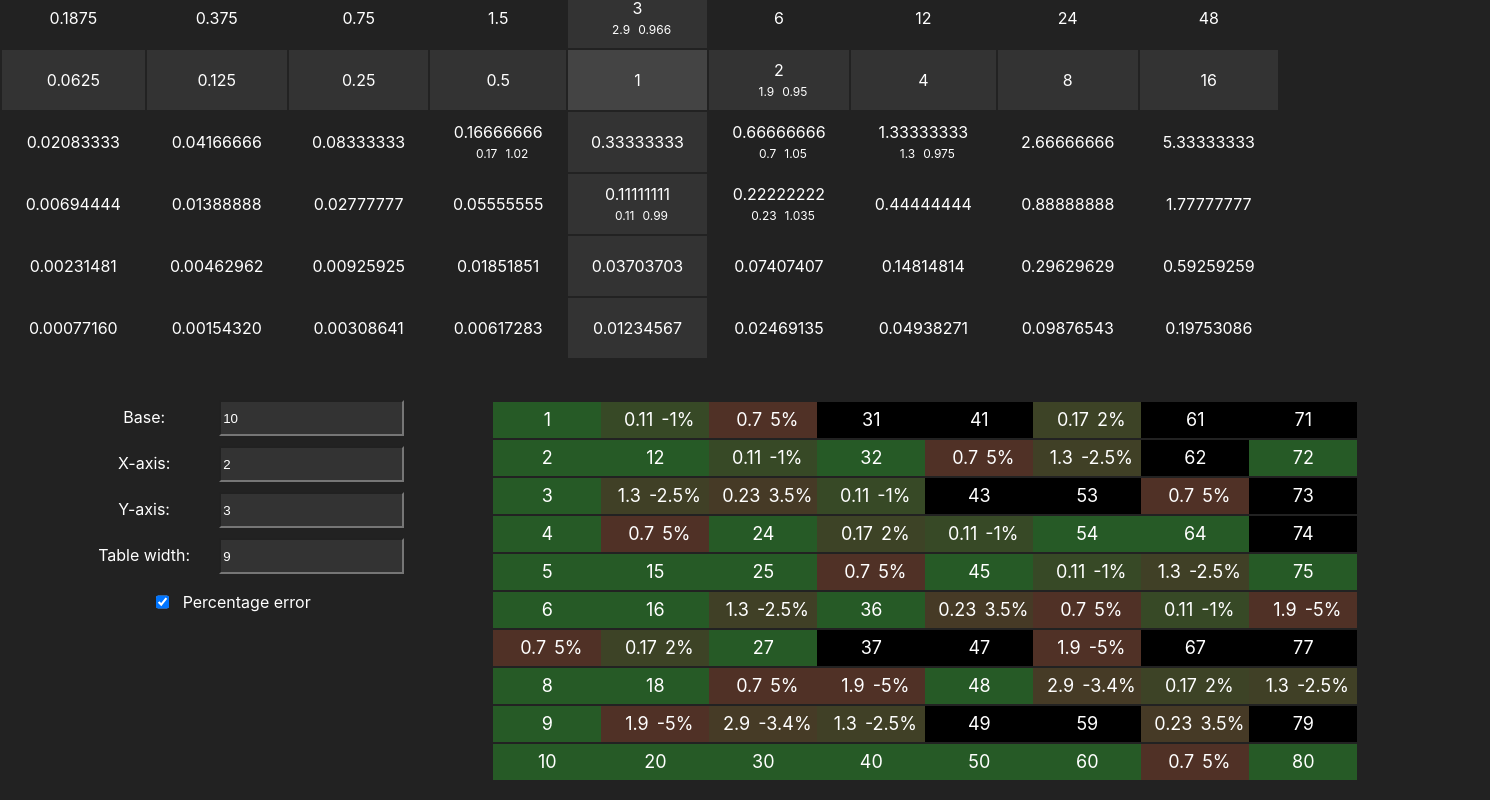
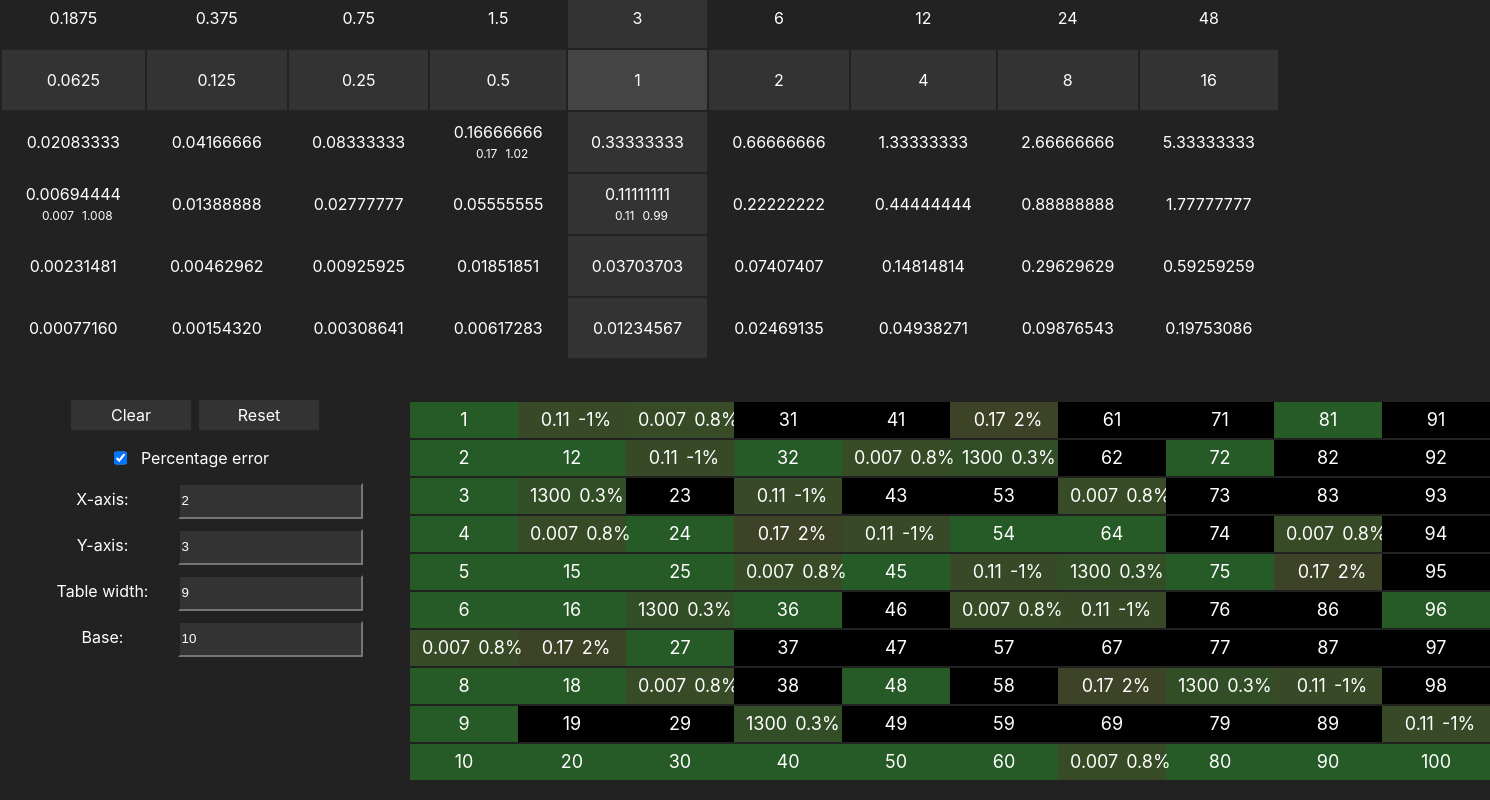
Before and after one commit to gla23/factor-axes, a React (Create React App) app: page / in a window 1280 px wide. Shown: the part 240-1040 px from the top of the page, 1490 px wide, since content can reach past the window. Built offline with nearby package versions, Linux system fonts and the light colour scheme.

Commit message:
Add clear and reset buttons

```diff
--- a/src/App.css
+++ b/src/App.css
@@ -23,11 +23,17 @@ td.column0 {
 td.data0-0 {
   background-color: #444;
 }
-.input-size,
-input {
+.control {
+  width: 120px;
+  /* height: 30px;
+  line-height: 30px; */
+}
+input,
+.control {
   display: inline-block;
   background-color: #333;
   height: 30px;
+  line-height: 30px;
   margin-bottom: 10px;
   color: white;
 }
@@ -37,11 +43,11 @@ label {
 }
 .wrapper {
   display: flex;
-  justify-content: space-around;
+  justify-content: flex-start;
   /* margin-top: 20px; */
 }
 .summary {
-  flex: 2 1 100px;
+  flex: 0 0 550px;
   max-height: 400px;
   padding: 20px;
   flex-wrap: wrap;
@@ -59,7 +65,7 @@ label {
   padding: 4px;
 }
 .controls {
-  flex: 1 1 100px;
+  flex: 0 0 350px;
   padding: 20px;
   text-align: center;
   display: inline-block;
--- a/src/App.tsx
+++ b/src/App.tsx
@@ -116,15 +116,33 @@ function App() {
       <br />
       <div className="wrapper">
         <div className="controls">
+          <div
+            className="control"
+            style={{ marginRight: 8 }}
+            onClick={() => setEstimations({})}
+          >
+            Clear
+          </div>
+          <div
+            className="control"
+            onClick={() => setEstimations(estimationsData)}
+          >
+            Reset
+          </div>
           <div>
-            <label>Base:</label>
             <input
-              type="text"
-              value={base}
-              onChange={(e) => setBase(parseInt(e.target.value))}
+              id="percentage"
+              type="checkbox"
+              checked={percentageError}
+              onChange={(e) => setPercentageError((v) => !v)}
             />
+            <label
+              style={{ verticalAlign: "top", marginTop: 8 }}
+              htmlFor="percentage"
+            >
+              Percentage error
+            </label>
           </div>
-
           <div>
             <label>X-axis:</label>
             <input
@@ -152,18 +170,12 @@ function App() {
             />
           </div>
           <div>
+            <label>Base:</label>
             <input
-              id="percentage"
-              type="checkbox"
-              checked={percentageError}
-              onChange={(e) => setPercentageError((v) => !v)}
+              type="text"
+              value={base}
+              onChange={(e) => setBase(parseInt(e.target.value))}
             />
-            <label
-              style={{ verticalAlign: "top", marginTop: 8 }}
-              htmlFor="percentage"
-            >
-              Percentage error
-            </label>
           </div>
         </div>
         <Summary estimations={estimations} percentageError={percentageError} />
@@ -215,7 +227,7 @@ const Summary = (props: {
   }
   return (
     <div className="summary">
-      {new Array(80).fill(null).map((_, i) => {
+      {new Array(100).fill(null).map((_, i) => {
         const num = i + 1;
         const estimation = precalc[num];
         const percentage = estimation
--- a/src/estimations.json
+++ b/src/estimations.json
@@ -1,17 +1,12 @@
 {
-  "0": {
-    "1": 1.9
-  },
-  "1": {
-    "0": 2.9
-  },
   "-1": {
-    "1": 0.7,
-    "2": 1.3,
     "-1": 0.17
   },
   "-2": {
     "0": 0.11,
-    "1": 0.23
+    "-4": 0.007
+  },
+  "4": {
+    "4": 1300
   }
 }
```
